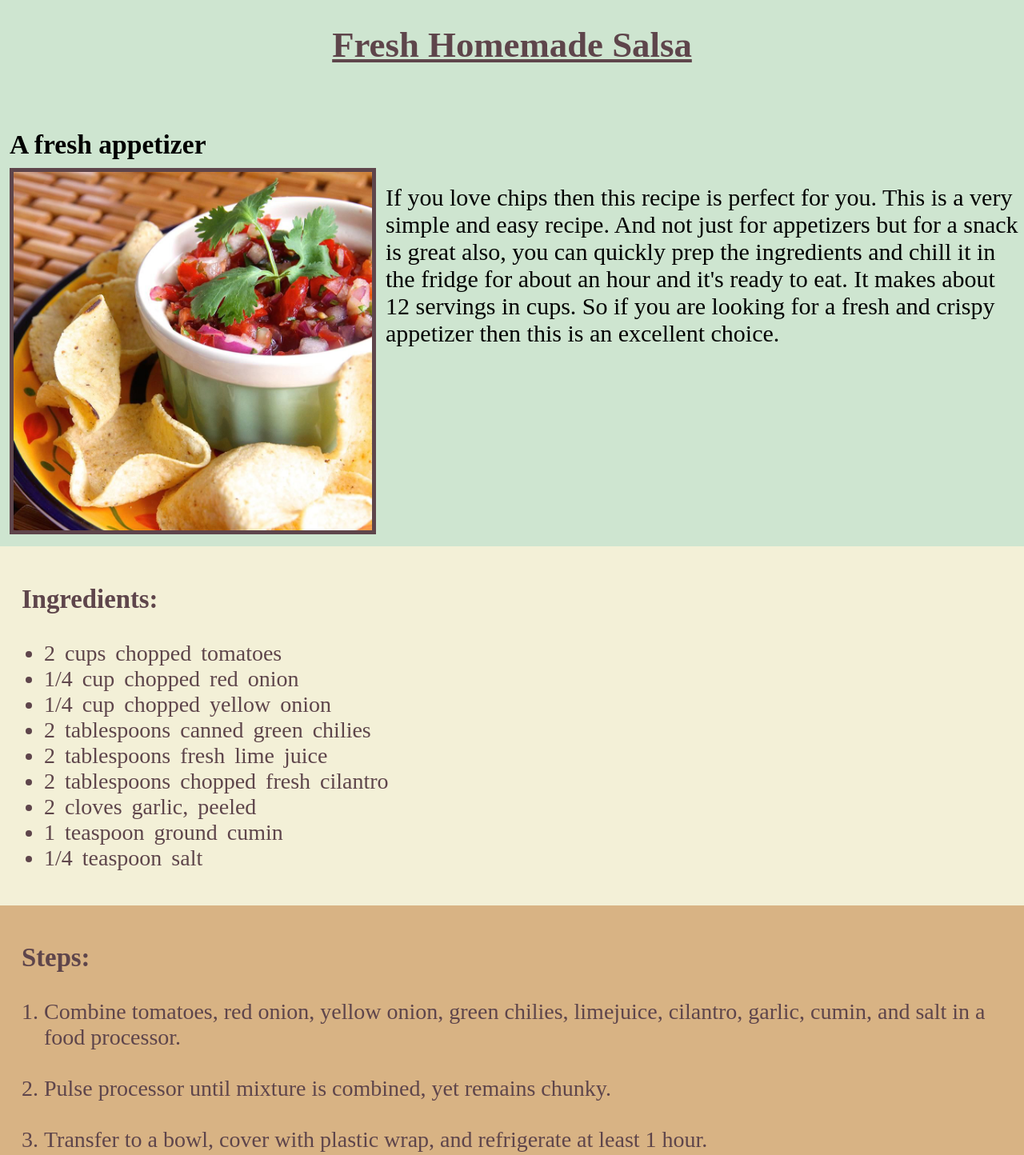
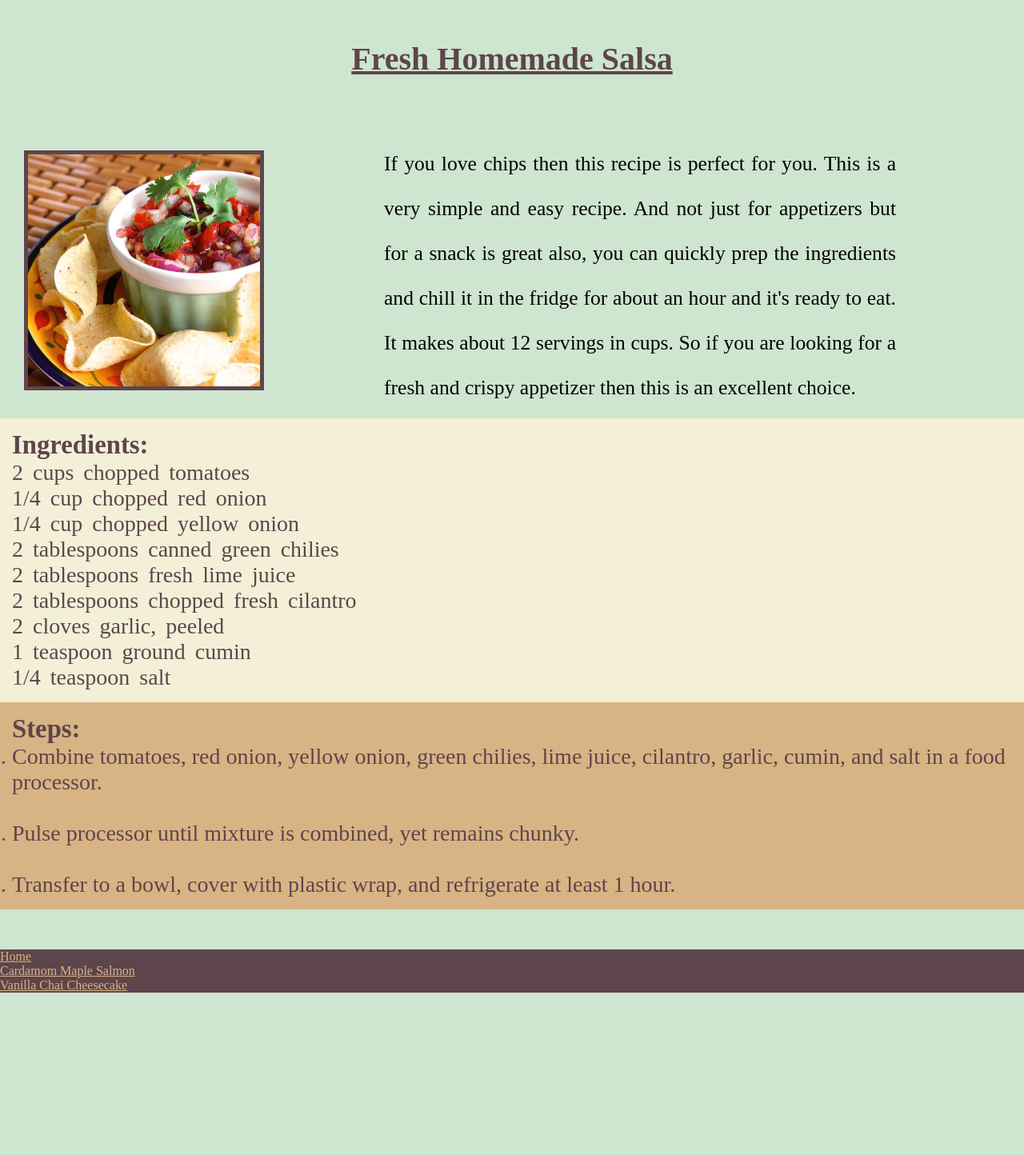
Before and after one commit to virag-ky/Odin-Recipes, a plain HTML site: page recipes/fresh_homemade_salsa.html in a window 1280 px wide. Shown: the top 1444 px of the page at 80% size. After the commit the page ends 1241 px from the top, so only its background shows below. Drawn offline with Linux system fonts and the light colour scheme.

Commit message:
Styled the header part

```diff
--- a/recipes/fresh_homemade_salsa.html
+++ b/recipes/fresh_homemade_salsa.html
@@ -1,26 +1,29 @@
 <!DOCTYPE html>
 <html lang="en">
   <head>
-  <meta charset="UTF-8">
-  <meta name="author" content="Virag Kormoczy">
-  <meta name="keywords" content="salsa,appetizer,recipe,homemade,fresh">
-  <meta name="description" content="A web page about a salsa recipe.">
-  <meta name="viewport" content="width=device-width, initial-scale=1.0">
+    <meta charset="UTF-8" />
+    <meta name="author" content="Virag Kormoczy" />
+    <meta name="keywords" content="salsa,appetizer,recipe,homemade,fresh" />
+    <meta name="description" content="A web page about a salsa recipe." />
+    <meta name="viewport" content="width=device-width, initial-scale=1.0" />
     <title>Fresh Homemade Salsa</title>
-  <link rel="stylesheet" href="recipes.css">
+    <link rel="stylesheet" href="recipes.css" type="text/css" />
   </head>
   <body>
     <h1>Fresh Homemade Salsa</h1>
-  <div>
-    <h2>A fresh appetizer</h2>
-    <img src="../img/salsa.jpg" width="60%" height="auto">
-  </div>
-  <div class="float-div">
-    <p>If you love chips then this recipe is perfect for you. This is a very simple and easy recipe. And not just for appetizers but for a snack is great also, you can quickly prep the ingredients and chill it in the fridge for about an hour and it's ready to eat. It makes about 12 servings in cups. So if you are looking for a fresh and crispy appetizer then this is an excellent choice.</p>
+    <div class="header">
+      <img src="../img/salsa.jpg" />
+      <p>
+        If you love chips then this recipe is perfect for you. This is a very
+        simple and easy recipe. And not just for appetizers but for a snack is
+        great also, you can quickly prep the ingredients and chill it in the
+        fridge for about an hour and it's ready to eat. It makes about 12
+        servings in cups. So if you are looking for a fresh and crispy appetizer
+        then this is an excellent choice.
+      </p>
     </div>
     <div class="ingredients">
       <h3>Ingredients:</h3>
-
       <ul>
         <li>2 cups chopped tomatoes</li>
         <li>1/4 cup chopped red onion</li>
@@ -32,22 +35,33 @@
         <li>1 teaspoon ground cumin</li>
         <li>1/4 teaspoon salt</li>
       </ul>
-
     </div>
     <div class="steps">
       <h3>Steps:</h3>
       <ol>
-      <li>Combine tomatoes, red onion, yellow onion, green chilies, limejuice, cilantro, garlic, cumin, and salt in a food processor.</li><br>
-      <li>Pulse processor until mixture is combined, yet remains chunky.</li><br>
-      <li>Transfer to a bowl, cover with plastic wrap, and refrigerate at least 1 hour.</li>
+        <li>
+          Combine tomatoes, red onion, yellow onion, green chilies, lime juice,
+          cilantro, garlic, cumin, and salt in a food processor.
+        </li>
+        <br />
+        <li>Pulse processor until mixture is combined, yet remains chunky.</li>
+        <br />
+        <li>
+          Transfer to a bowl, cover with plastic wrap, and refrigerate at least
+          1 hour.
+        </li>
       </ol>
     </div>
     <div>
       <footer>
         <ul>
           <li><a href="../index.html">Home</a></li>
-      <li><a href="./cardamom_maple_salmon.html">Cardamom Maple Salmon</a></li>
-      <li><a href="./vanilla_chai_cheesecake.html">Vanilla Chai Cheesecake</a></li>
+          <li>
+            <a href="./cardamom_maple_salmon.html">Cardamom Maple Salmon</a>
+          </li>
+          <li>
+            <a href="./vanilla_chai_cheesecake.html">Vanilla Chai Cheesecake</a>
+          </li>
         </ul>
       </footer>
     </div>
--- a/recipes/recipes.css
+++ b/recipes/recipes.css
@@ -1,69 +1,118 @@
-body {font-family: 'Times New Roman', Garamond, sans-serif;
-      font-size: 1.4em;
-      background-color: #CEE5D0;
-      margin: 0px;}
-
-h2, p, h3, img {margin-left: 12px;}
-
-h1 {text-align: center;
+* {
+  box-sizing: border-box;
+  padding: 0;
+  margin: 0;
+}
+body {
+  background-color: #cee5d0;
+  height: 100vh;
+}
+h1 {
+  font-size: 2.5rem;
+  text-align: center;
   text-decoration: underline;
-color: #5E454B;
-margin-bottom: 50px;}
-
-h2 {margin-bottom: 10px;}
-
-
-img {float:left;
-     margin-right: 12px;
+  color: #5e454b;
+  margin-top: 50px;
+}
+.header {
+  display: flex;
+  align-items: center;
+}
+.header p {
+  width: 50%;
+  text-align: justify;
+  margin-left: 150px;
+  line-height: 3.5rem;
+  font-size: 1.6rem;
+}
+img {
+  max-width: 300px;
+  min-width: 260px;
+  margin-left: 30px;
+}
+.ingredients {
+  clear: both;
+  background-color: #f3f0d7;
+  color: #5e454b;
+  padding: 15px;
+  margin-top: 10px;
 }
 
-.ingredients {clear: both;
-              background-color: #F3F0D7;
-              color: #5E454B;
+.steps {
+  background-color: #d8b384;
+  color: #5e454b;
   padding: 15px;
-              margin-top: 10px;}
+  margin: 0px;
+}
 
-.steps {background-color: #D8B384;
-        color: #5E454B;
-        padding: 15px;
-        margin: 0px;}
-
-footer {display: flex;
-        background-color: #5E454B;
+footer {
+  display: flex;
+  background-color: #5e454b;
   bottom: 0;
   margin-top: 50px;
 }
 
-a {color: #D8B384;}
+a {
+  color: #d8b384;
+}
 
-a:hover {color: #F3F0D7;}
+a:hover {
+  color: #f3f0d7;
+}
 
-ul {list-style-type: disc;
+ul {
+  list-style-type: disc;
 }
 
 @media only screen and (max-width: 600px) {
-  #salmon-h2, #cake-h2 {font-size: 25px;}
+  #salmon-h2,
+  #cake-h2 {
+    font-size: 25px;
+  }
 }
 
-@media only screen and (min-width: 700px) and (max-width: 1400px){
-  img {margin-bottom: 15px;
+@media only screen and (min-width: 700px) and (max-width: 1400px) {
+  img {
+    margin-bottom: 15px;
     width: 35%;
     height: auto;
-       border: 5px solid #5E454B;}
-  p {font-size: 30px;}
-  .ingredients {word-spacing: 5px;}
-  .ingredients, .steps {font-size: 28px;}
-  h1 {margin-bottom: 80px;}
-
+    border: 5px solid #5e454b;
+  }
+  p {
+    font-size: 30px;
+  }
+  .ingredients {
+    word-spacing: 5px;
+  }
+  .ingredients,
+  .steps {
+    font-size: 28px;
+  }
+  h1 {
+    margin-bottom: 80px;
+  }
 }
 
 @media only screen and (min-width: 1400px) {
-  img {width: 35%;
-       border: 5px solid #5E454B;
-       margin-bottom: 15px;}
-  p {font-size: 35px;}
-  .ingredients {word-spacing: 8px;}
-  .ingredients, .steps {font-size: 30px;}
-  h1 {margin-bottom: 100px;}
-  footer {font-size: 25px;}
+  img {
+    width: 35%;
+    border: 5px solid #5e454b;
+    margin-bottom: 15px;
   }
+  p {
+    font-size: 35px;
+  }
+  .ingredients {
+    word-spacing: 8px;
+  }
+  .ingredients,
+  .steps {
+    font-size: 30px;
+  }
+  h1 {
+    margin-bottom: 100px;
+  }
+  footer {
+    font-size: 25px;
+  }
+}
```
Lines whose indentation alone changed are shown as unchanged.
